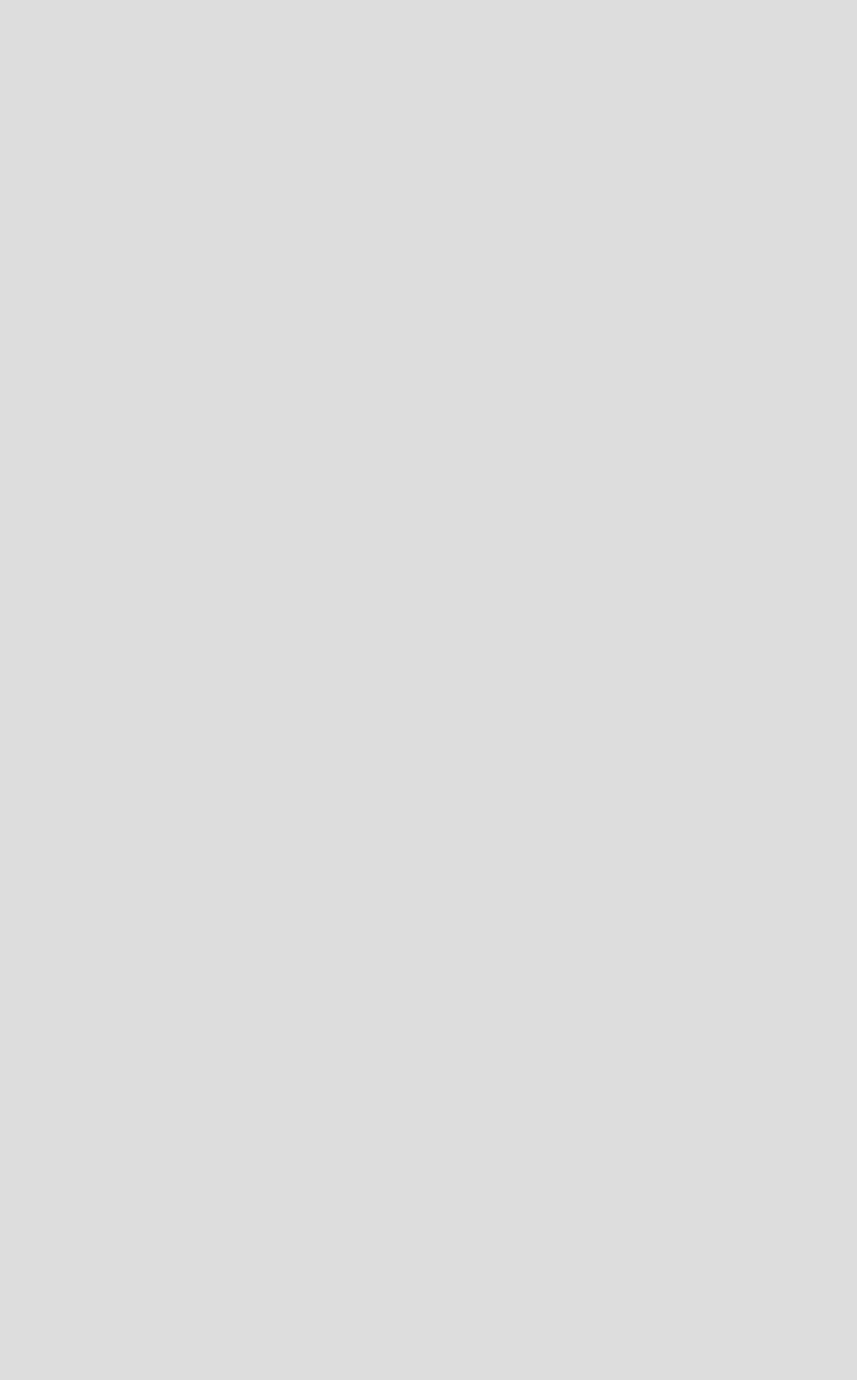
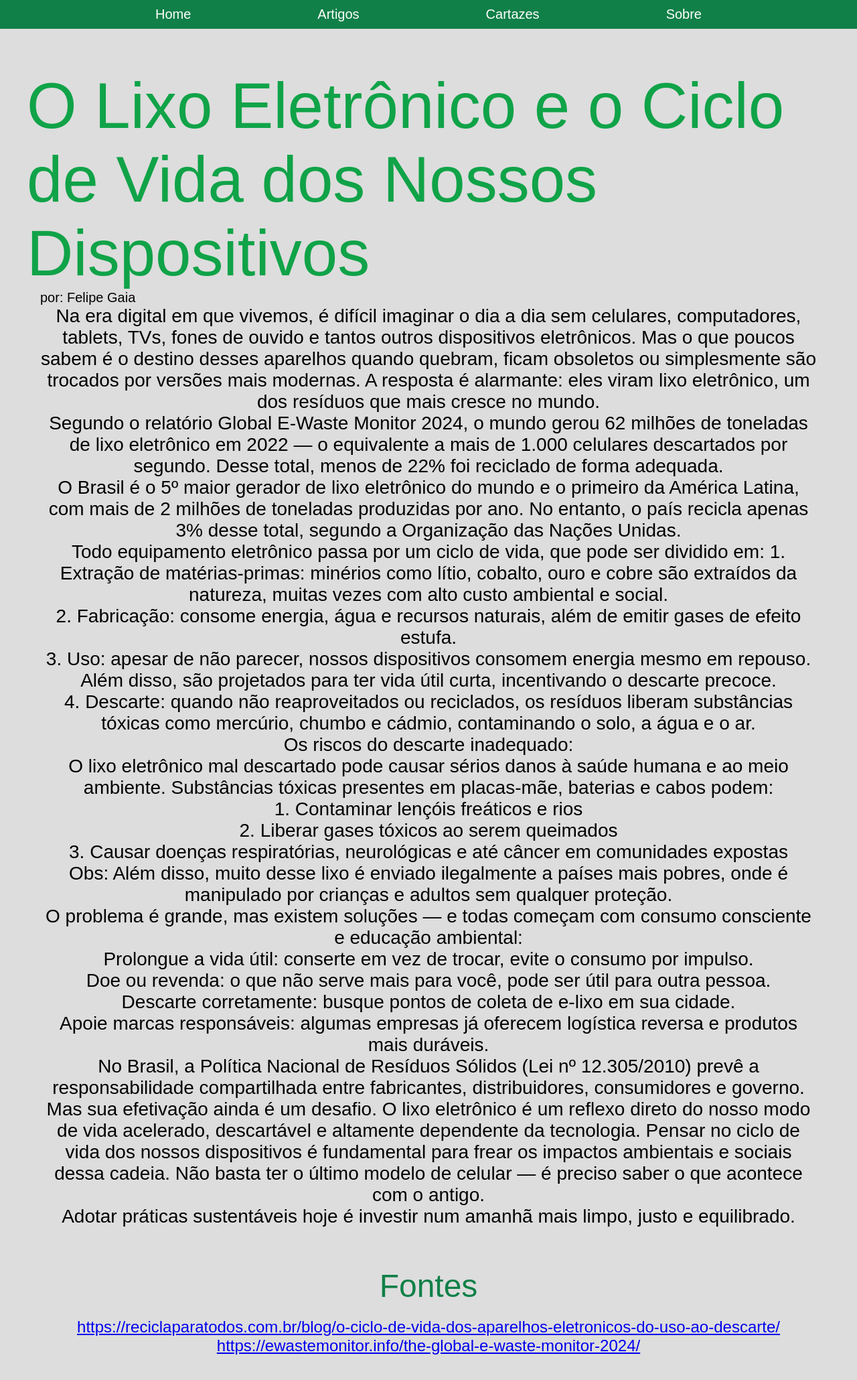
Before and after one commit to GuiOSousa/SiteTMA, a React (Vite) app: page /articleEletronicsLifeCycle in a window 1280 px wide. Before the commit this address had no page. Shown: the top 2060 px of the page at 67% size. Before the commit the page ends 800 px from the top, so only its background shows below. Built offline with nearby package versions, Linux system fonts and the light colour scheme; a web font is replaced by a local one.

Commit message:
Added Article 4

```diff
--- a/src/App.tsx
+++ b/src/App.tsx
@@ -7,6 +7,7 @@ import AboutPage from "./pages/AboutPage";
 import ArticleAICost from "./pages/articles/ArticleAICost";
 import ArticleCrypto from "./pages/articles/ArticleCrypto";
 import ArticleDigitalRecycling from "./pages/articles/ArticleDigitalRecycling";
+import ArticleEletronicsLifeCycle from "./pages/articles/ArticleEletronicsLifeCycle";
 
 function App() {
   return (
@@ -19,6 +20,7 @@ function App() {
         <Route path="/articleAICost" element={<ArticleAICost/>} />
         <Route path="/articleCrypto" element={<ArticleCrypto/>} />
         <Route path="/articleDigitalRecycling" element={<ArticleDigitalRecycling/>} />
+        <Route path="/articleEletronicsLifeCycle" element={<ArticleEletronicsLifeCycle/>} />
 			</Routes>
   )
 }
--- a/src/pages/ArticlePage.tsx
+++ b/src/pages/ArticlePage.tsx
@@ -3,6 +3,7 @@ import ImageBox from '../components/ImageBox'
 
 import chatGPT from '../assets/chatGPT.png'
 import crypto from '../assets/crypto01.jpg'
+import eletronicLifeCycle from '../assets/eletronicLifeCycle.jpg'
 
 function ArticlePage() {
     return(
@@ -14,7 +15,7 @@ function ArticlePage() {
         <ImageBox title="O Impacto Ambiental das IA's" link='/articleAICost' image={chatGPT} />
         <ImageBox title='Criptomoedas e Seu Alto Custo Energético' link='/articleCrypto' image={crypto} />
         <ImageBox title='A Ilusão da “Reciclagem Digital”' link='/articleDigitalRecycling' image='' />
-        <ImageBox title='Artigo 4' link='/' image='' />
+        <ImageBox title='O Lixo Eletrônico e o Ciclo de Vida dos Nossos Dispositivos' link='/articleEletronicsLifeCycle' image={eletronicLifeCycle} />
         <ImageBox title='Artigo 5' link='/' image='' />
         <ImageBox title='Artigo 6' link='/' image='' />
         </div>
--- a/src/pages/Home.tsx
+++ b/src/pages/Home.tsx
@@ -5,6 +5,7 @@ import HomeIcon from '../components/HomeIcon'
 
 import chatGPT from '../assets/chatGPT.png'
 import crypto from '../assets/crypto01.jpg'
+import eletronicLifeCycle from '../assets/eletronicLifeCycle.jpg'
 
 function Home() {
   return (
@@ -26,7 +27,7 @@ function Home() {
         <ImageBox title="O Impacto Ambiental das IA's" link='/articleAICost' image={chatGPT} />
         <ImageBox title='Criptomoedas e Seu Alto Custo Energético' link='/articleCrypto' image={crypto} />
         <ImageBox title='A Ilusão da “Reciclagem Digital”' link='/articleDigitalRecycling' image='' />
-        <ImageBox title='Artigo 4' link='/' image='' />
+        <ImageBox title='O Lixo Eletrônico e o Ciclo de Vida dos Nossos Dispositivos' link='/articleEletronicsLifeCycle' image={eletronicLifeCycle} />
         <ImageBox title='Artigo 5' link='/' image='' />
         <ImageBox title='Artigo 6' link='/' image='' />
     </div>
--- /dev/null
+++ b/src/pages/articles/ArticleEletronicsLifeCycle.tsx
@@ -0,0 +1,51 @@
+import NavigationBar from '../../components/NavigationBar'
+import '../ArticleModel.css'
+
+function ArticleEletronicsLifeCycle() {
+  return (
+    <>
+    <NavigationBar/>
+    <h1 className='ArticleTitle'>O Lixo Eletrônico e o Ciclo de Vida dos Nossos Dispositivos</h1>
+    <p className='ArticleAuthor'>por: Felipe Gaia</p>
+    <p className='ArticleText'>
+    Na era digital em que vivemos, é difícil imaginar o dia a dia sem celulares, computadores, tablets, TVs, fones de ouvido e tantos outros dispositivos eletrônicos. Mas o que poucos sabem é o destino desses aparelhos quando quebram, ficam obsoletos ou simplesmente são trocados por versões mais modernas. A resposta é alarmante: eles viram lixo eletrônico, um dos resíduos que mais cresce no mundo. <br/>
+
+Segundo o relatório Global E-Waste Monitor 2024, o mundo gerou 62 milhões de toneladas de lixo eletrônico em 2022 — o equivalente a mais de 1.000 celulares descartados por segundo. Desse total, menos de 22% foi reciclado de forma adequada. <br/>
+
+O Brasil é o 5º maior gerador de lixo eletrônico do mundo e o primeiro da América Latina, com mais de 2 milhões de toneladas produzidas por ano. No entanto, o país recicla apenas 3% desse total, segundo a Organização das Nações Unidas. <br/>
+Todo equipamento eletrônico passa por um ciclo de vida, que pode ser dividido em:
+1. Extração de matérias-primas: minérios como lítio, cobalto, ouro e cobre são extraídos da natureza, muitas vezes com alto custo ambiental e social. <br/>
+2. Fabricação: consome energia, água e recursos naturais, além de emitir gases de efeito estufa. <br/>
+3. Uso: apesar de não parecer, nossos dispositivos consomem energia mesmo em repouso. Além disso, são projetados para ter vida útil curta, incentivando o descarte precoce. <br/>
+4. Descarte: quando não reaproveitados ou reciclados, os resíduos liberam substâncias tóxicas como mercúrio, chumbo e cádmio, contaminando o solo, a água e o ar. <br/>
+
+Os riscos do descarte inadequado: <br/>
+O lixo eletrônico mal descartado pode causar sérios danos à saúde humana e ao meio ambiente. Substâncias tóxicas presentes em placas-mãe, baterias e cabos podem: <br/>
+
+1. Contaminar lençóis freáticos e rios <br/>
+
+2. Liberar gases tóxicos ao serem queimados <br/>
+
+3. Causar doenças respiratórias, neurológicas e até câncer em comunidades expostas <br/>
+
+Obs: Além disso, muito desse lixo é enviado ilegalmente a países mais pobres, onde é manipulado por crianças e adultos sem qualquer proteção. <br/>
+
+O problema é grande, mas existem soluções — e todas começam com consumo consciente e educação ambiental: <br/>
+Prolongue a vida útil: conserte em vez de trocar, evite o consumo por impulso. <br/>
+Doe ou revenda: o que não serve mais para você, pode ser útil para outra pessoa. <br/>
+Descarte corretamente: busque pontos de coleta de e-lixo em sua cidade. <br/>
+Apoie marcas responsáveis: algumas empresas já oferecem logística reversa e produtos mais duráveis. <br/>
+
+No Brasil, a Política Nacional de Resíduos Sólidos (Lei nº 12.305/2010) prevê a responsabilidade compartilhada entre fabricantes, distribuidores, consumidores e governo. Mas sua efetivação ainda é um desafio.
+O lixo eletrônico é um reflexo direto do nosso modo de vida acelerado, descartável e altamente dependente da tecnologia. Pensar no ciclo de vida dos nossos dispositivos é fundamental para frear os impactos ambientais e sociais dessa cadeia. Não basta ter o último modelo de celular — é preciso saber o que acontece com o antigo. <br/>
+
+Adotar práticas sustentáveis hoje é investir num amanhã mais limpo, justo e equilibrado. <br/>
+    </p>
+    <h2 className='Subtitle'>Fontes</h2>
+    <a className='ArticleLink' href='https://reciclaparatodos.com.br/blog/o-ciclo-de-vida-dos-aparelhos-eletronicos-do-uso-ao-descarte/'>https://reciclaparatodos.com.br/blog/o-ciclo-de-vida-dos-aparelhos-eletronicos-do-uso-ao-descarte/</a> <br/>
+    <a className='ArticleLink' href='https://ewastemonitor.info/the-global-e-waste-monitor-2024/'>https://ewastemonitor.info/the-global-e-waste-monitor-2024/</a> <br/>
+    </>
+  )
+}
+
+export default ArticleEletronicsLifeCycle
```
Also changed, not shown: src/assets/eletronicLifeCycle.jpg (added).
